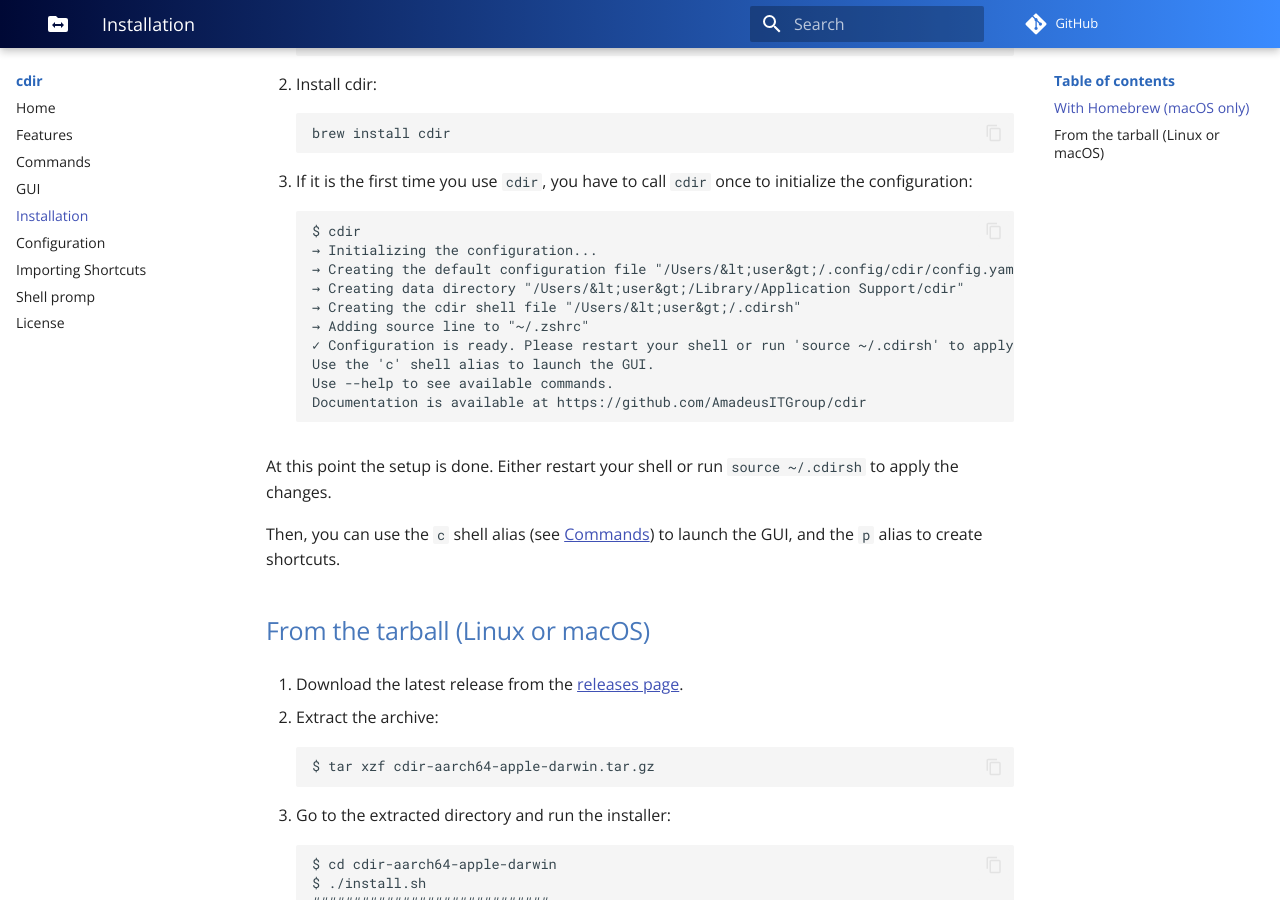
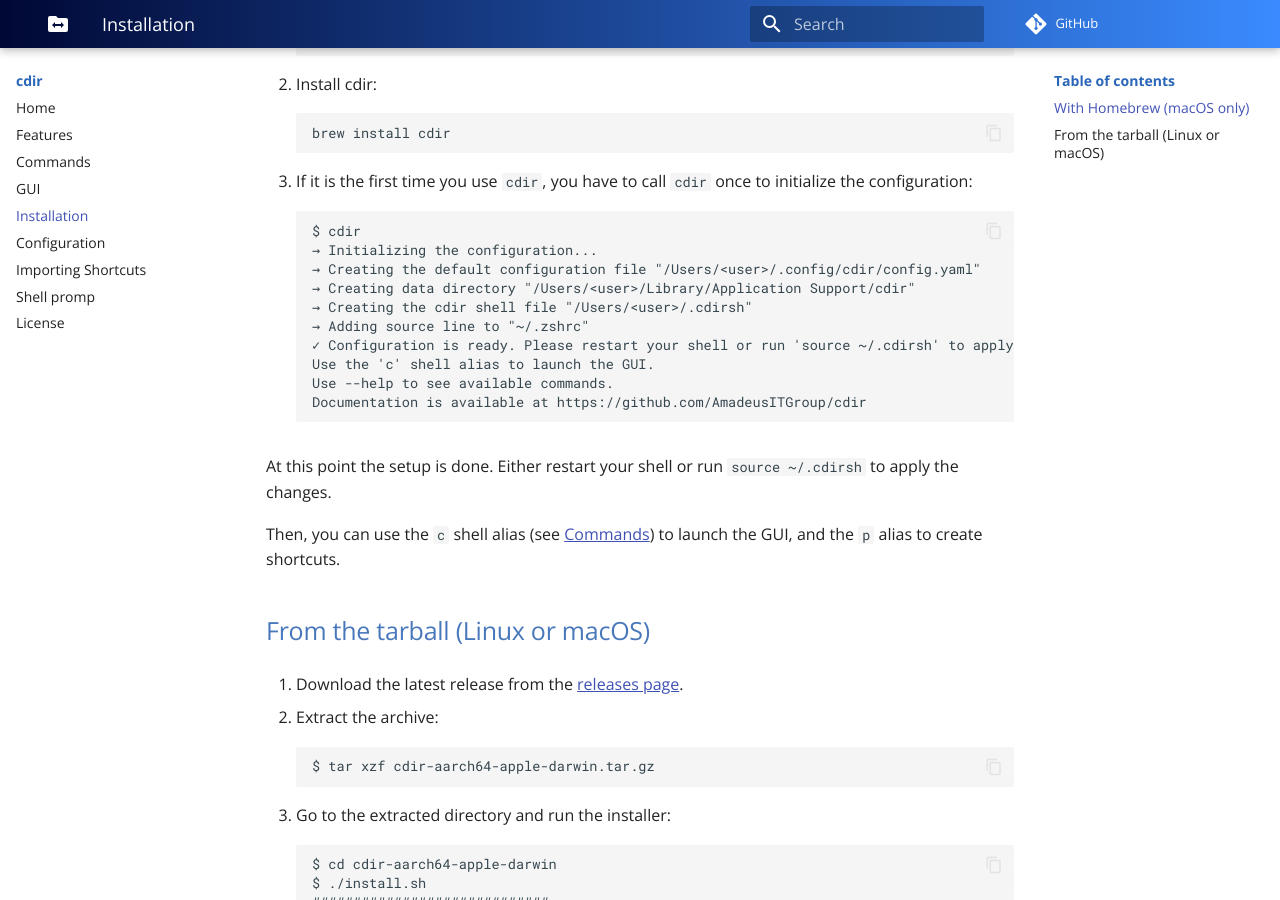
Before and after one commit to pgrabarsky/cdir, an MkDocs documentation site: the page built from docs/installation.md, in a window 1280 px wide and 900 px high, scrolled down 522 px. Built offline with MkDocs 1.6.1 and Material for MkDocs 9.7.7, drawn with Linux system fonts in a browser that asks for light colours; comment, search, counter and statistics services are not loaded; part of the change alters nothing that is shown.

````diff
--- a/docs/installation.md
+++ b/docs/installation.md
@@ -30,9 +30,9 @@ This is the recommanded way to install `cdir` on macOS as it is more automated a
     ```
     $ cdir
     → Initializing the configuration...
-    → Creating the default configuration file "/Users/&lt;user&gt;/.config/cdir/config.yaml"
-    → Creating data directory "/Users/&lt;user&gt;/Library/Application Support/cdir"
-    → Creating the cdir shell file "/Users/&lt;user&gt;/.cdirsh"
+    → Creating the default configuration file "/Users/<user>/.config/cdir/config.yaml"
+    → Creating data directory "/Users/<user>/Library/Application Support/cdir"
+    → Creating the cdir shell file "/Users/<user>/.cdirsh"
     → Adding source line to "~/.zshrc"
     ✓ Configuration is ready. Please restart your shell or run 'source ~/.cdirsh' to apply the changes.
     Use the 'c' shell alias to launch the GUI.
````
